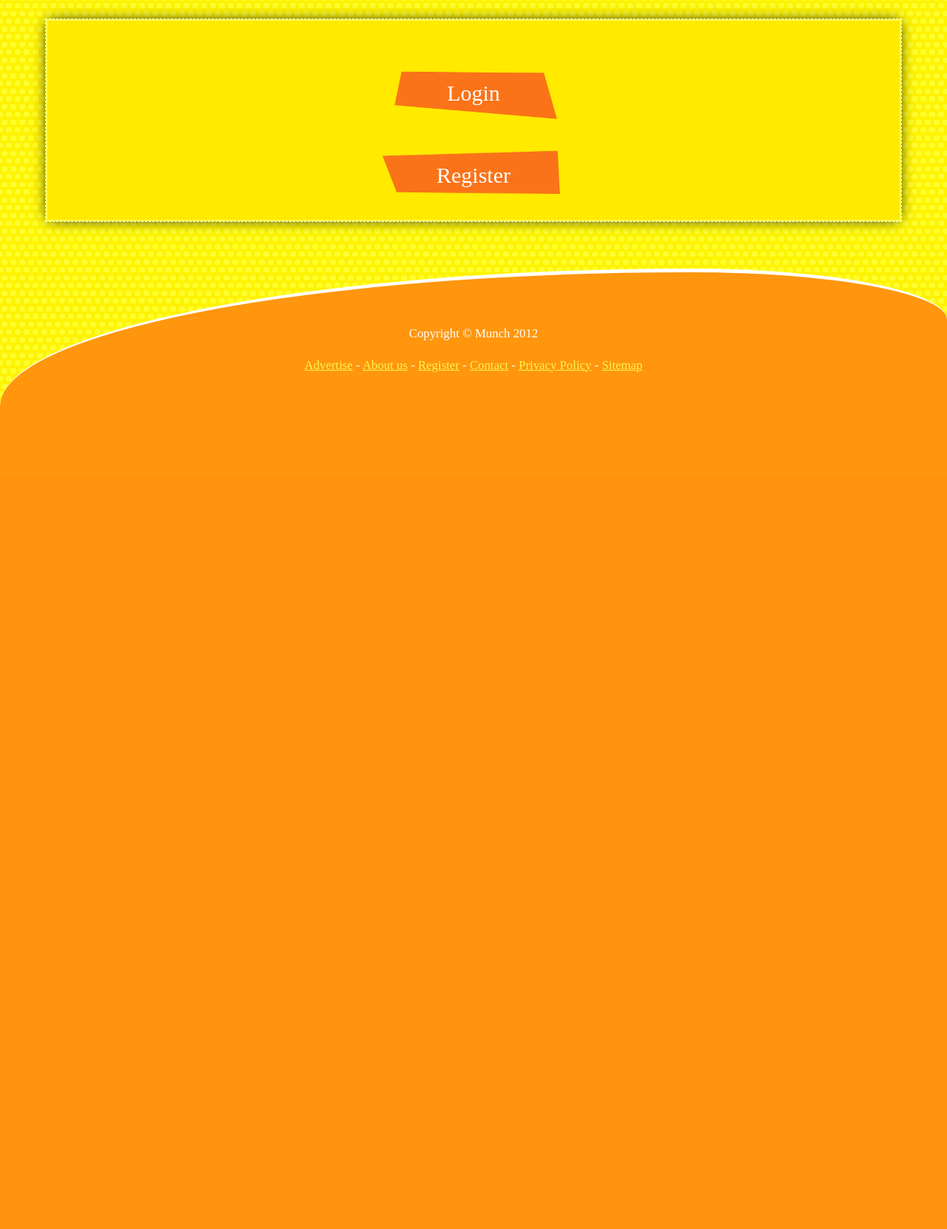
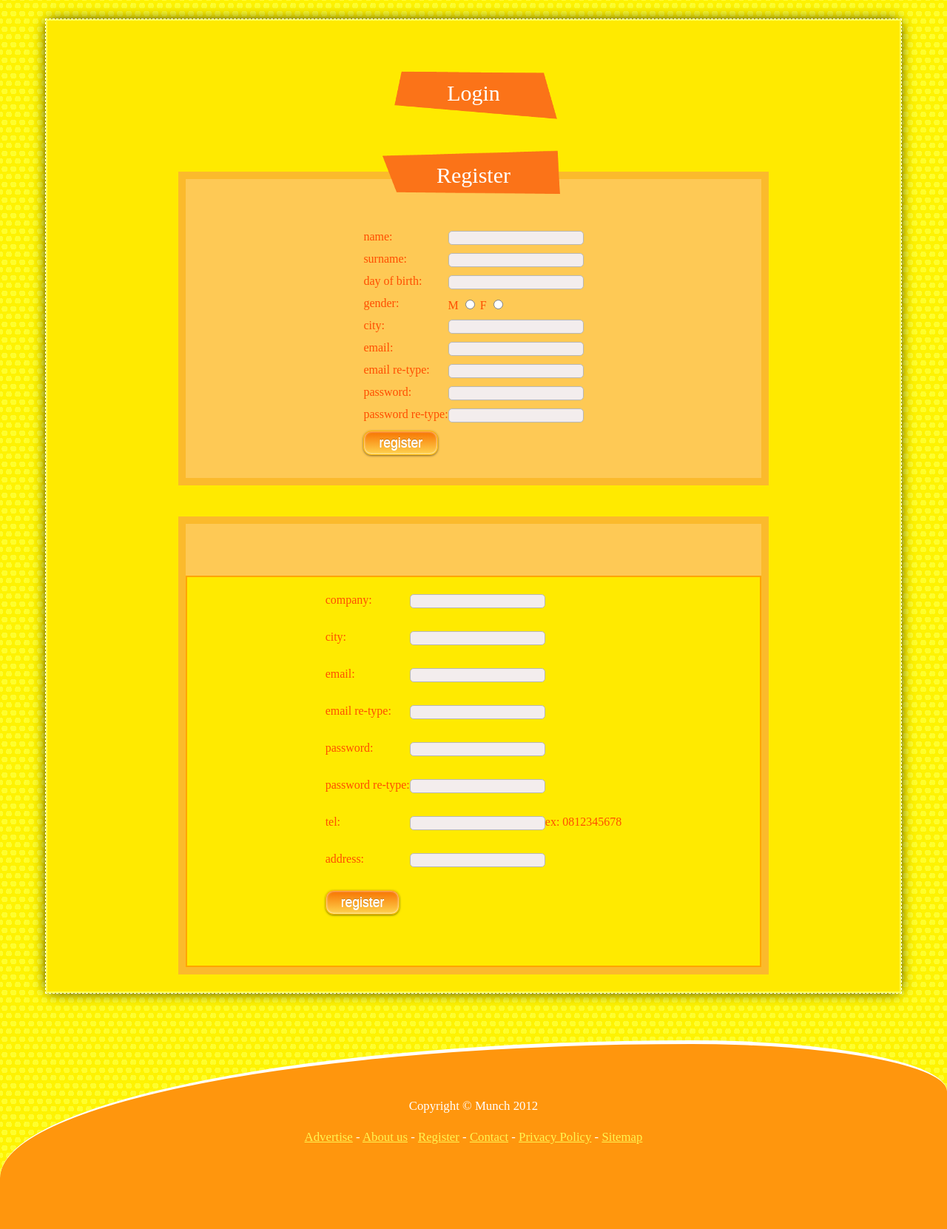
Before and after one commit to JLou/Munch, a PHP site: page / in a window 1280 px wide. Shown: the part 157-1818 px from the top of the page at 74% size. Before the commit the page ends 705 px from the top, so only its background shows below. Run offline with PHP 8.4, Linux system fonts and the light colour scheme.

Commit message:
Deux forms différents pour users, et restaurants. Tu avais raison, c'est la où je me rends compte que j'aurais du faire une table restaurant totalement séparée de la table user... C'est pas grave je progresse :)

```diff
--- a/indexform.php
+++ b/indexform.php
@@ -20,16 +20,10 @@
   </section>
   <section id="registercontainer">
     <h2>Register</h2>
-    <form method="post" name="register" id="registerform" action="signup.php">
+    <form method="post" name="register" id="userform" action="signup.php">
       <fieldset>
 	<div class="tablecontainer">
 	<table>
-	  <tr>
-	    <td><label for="restaurant">Restaurant: </label></td>
-	    <td>
-	      <input method="post" type="checkbox" id="restaurant" name="restaurant"/>
-	    </td>
-	  </tr>
 	  <tr>
 	    <td class="first"><label for="name">name:</label></td>
 	    <td><input type="text" id="name" name="name" /></td>
@@ -75,11 +69,50 @@
 	  <td><input type="password" id="passwd2" name="passwd2" /></td>
 	  <td class="third" id="ppasswd2"></td>
 	</tr>
-	<tr>
-	  <td class="first"></td>
-	  <td>If you're a restaurant, fill in the following inputs:</td>
+	  <tr id="last"><td><input type="submit" class="button" class="pointer" value="register"/></td></tr>
+	</table>
+	</div>
+      </fieldset>
+    </form>
+
+
+  <div class="clear"></div>
+  </section>
+  <form method="post" name="register" id="restaurantform" action="signup.php?restau=true">
+      <fieldset>
+	<div class="tablecontainer">
+	<table>
+	  <tr>
+	    <td class="first"><label for="name">company:</label></td>
+	    <td><input type="text" id="name" name="name" /></td>
+	    <td class="third" id="pname"></td>
+	  </tr>
+	  <tr>
+	    <td class="first"><label for="city">city:</label></td>
+	    <td><input type="text" id="city" name="city" /></td>
+	    <td class="third" id="pcity"></td>
+	  </tr>
+	  <tr>
+	    <td class="first"><label for="email">email:</label></td>
+	    <td><input type="email" id="email" name="email" /></td>
+	    <td class="third" id="pemail"></td>
+	  </tr>
+	  <tr>
+	    <td class="first"><label for="email2">email re-type:</label></td>
+	    <td><input type="email" id="email2" name="email2" /></td>
+	    <td class="third" id="pemail2"></td>
+	  </tr>
+	  <tr>
+	    <td class="first"><label for="passwd">password:</label></td>
+	  <td><input type="password" id="passwd" name="passwd" /></td>
+	  <td class="third" id="ppasswd"></td>
 	</tr>
 	<tr>
+	  <td class="first"><label for="passwd2">password re-type:</label></td>
+	  <td><input type="password" id="passwd2" name="passwd2" /></td>
+	  <td class="third" id="ppasswd2"></td>
+	</tr>
+	  <tr>
 	  <td class="first"><label for="tel">tel:</label></td>
 	  <td><input type="text" id="tel" name="tel" /></td>
 	  <td class="third" id="ptel">ex: 0812345678</td>
@@ -98,9 +131,7 @@
 	</div>
       </fieldset>
     </form>
-
   <div class="clear"></div>
-  </section>
 </div>
 </div>
 <script src="js/jquery.js"></script>
```
Also changed, not shown: signup.php (+31 -9 lines).
